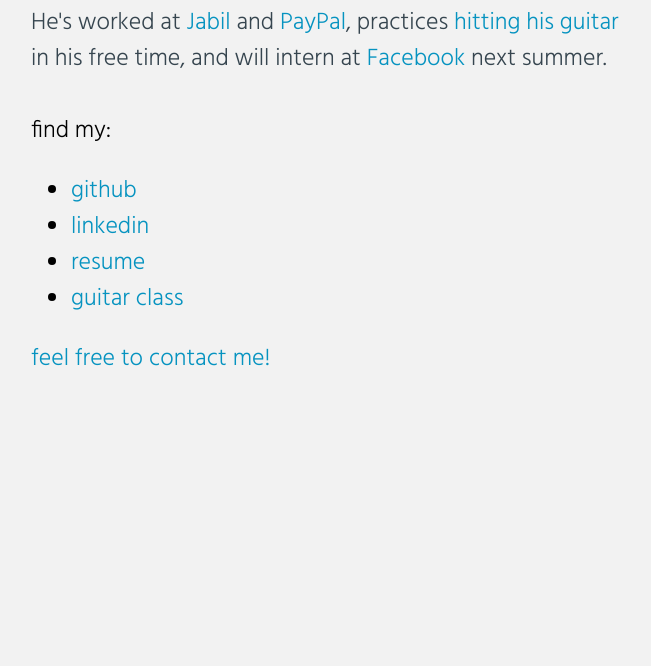
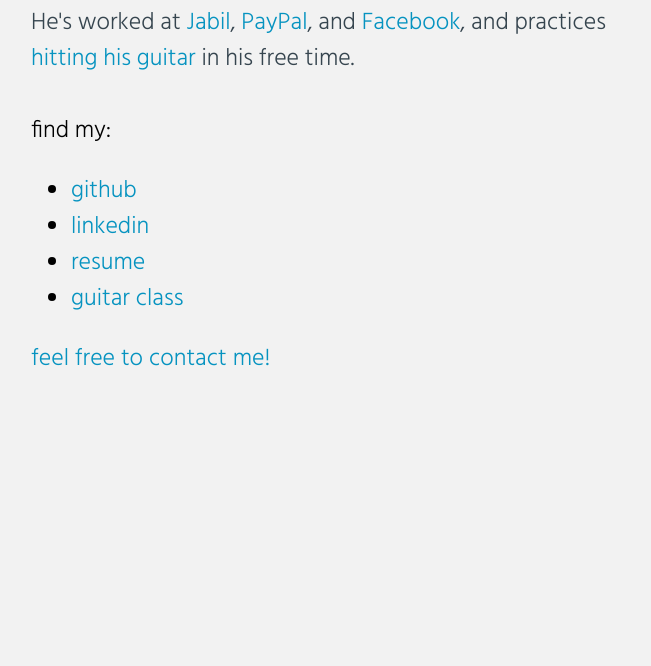
Before and after one commit to peterqiu1997/peterqiu1997.github.io, a plain HTML site: page index.html in a window 1280 px wide. Shown: the part 134-800 px from the top of the page, without its empty margins (309-960 px from the left). Drawn offline with Linux system fonts and the light colour scheme.

Commit message:
Fall 2018 updates

```diff
--- a/index.html
+++ b/index.html
@@ -34,8 +34,8 @@
     <div class="content">
       <div class="title">Peter Qiu</div>
       <div class="description">is a software-writing, music-loving student at
-        <a href="http://www.berkeley.edu" target="_self">UC Berkeley</a>. <br>He's worked at <a href="https://www.jabil.com/" target="_self">Jabil</a> and <a href="https://www.paypal.com/us/home" target="_self">PayPal</a>,
-        practices <a href="https://www.youtube.com/results?search_query=percussive+fingerstyle" target="_self">hitting his guitar</a> in his free time, and will intern at <a href="https://www.facebook.com">Facebook</a> next summer.</div>
+        <a href="http://www.berkeley.edu" target="_self">UC Berkeley</a>. <br>He's worked at <a href="https://www.jabil.com/" target="_self">Jabil</a>, <a href="https://www.paypal.com/us/home" target="_self">PayPal</a>, and <a href="https://www.facebook.com">Facebook</a>,
+        and practices <a href="https://www.youtube.com/results?search_query=percussive+fingerstyle" target="_self">hitting his guitar</a> in his free time.</div>
       <div class="contact">
         <br>find my:
         <ul>
```
Also changed, not shown: 1 other file.
